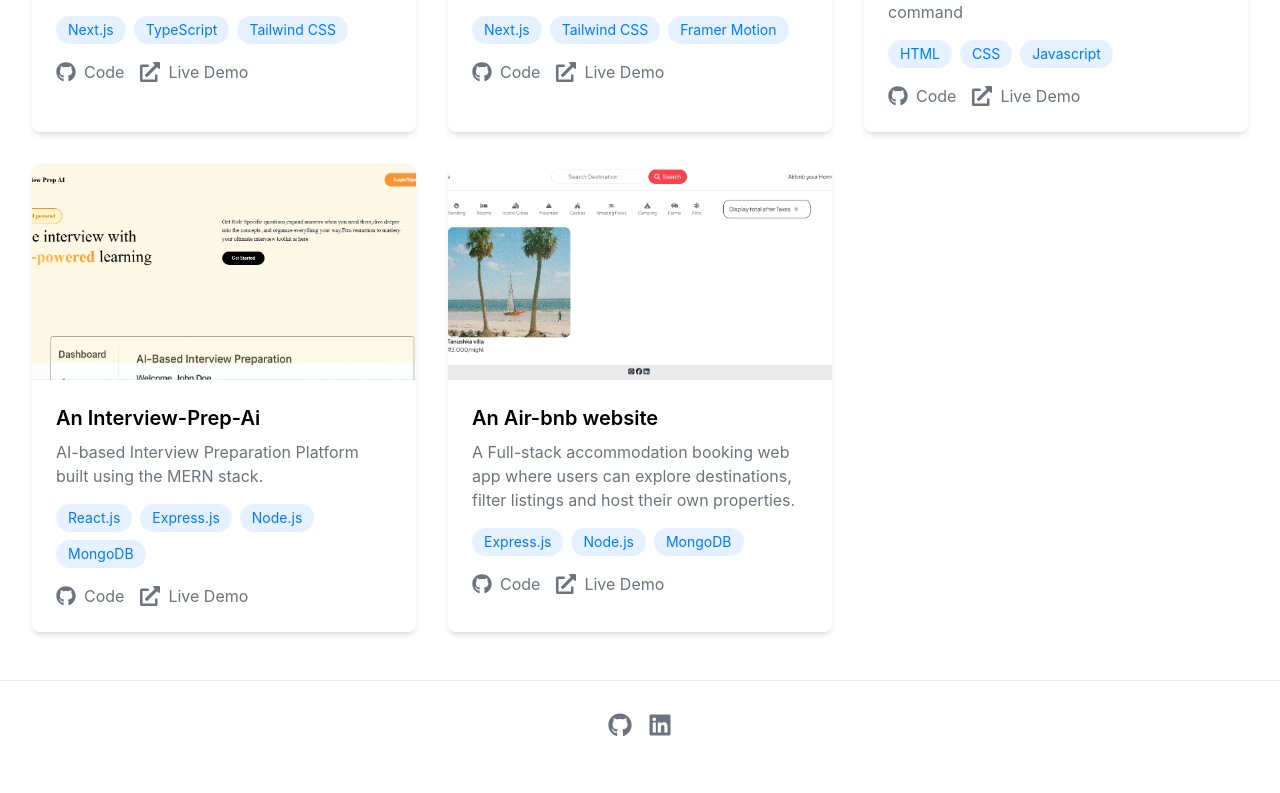
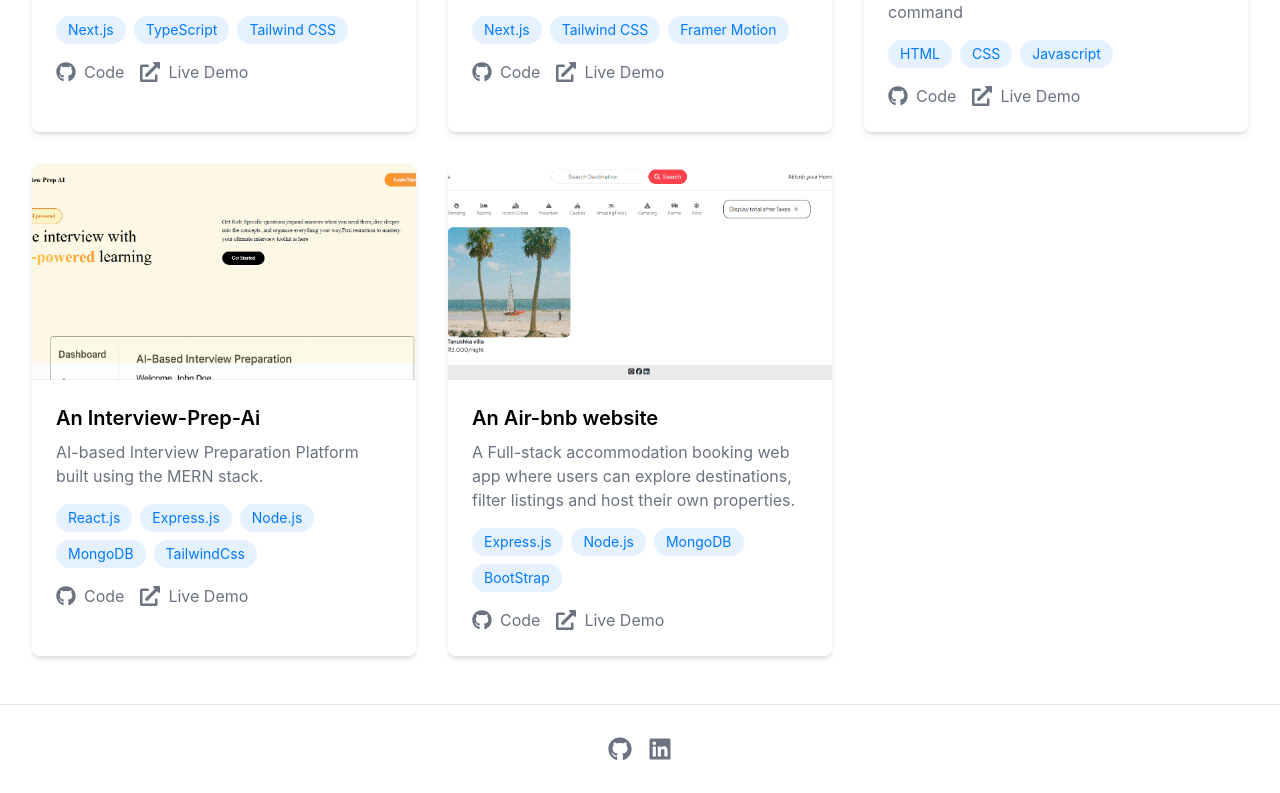
Before and after one commit to tanushka1726/Portfolio, a Next.js app: page /projects in a window 1280 px wide. Shown: the part 648-1441 px from the top of the page. Before the commit the page ends 1417 px from the top, so only its background shows below. Built offline with nearby package versions, Linux system fonts and the light colour scheme.

Commit message:
edit projects

```diff
--- a/src/contents/projects.ts
+++ b/src/contents/projects.ts
@@ -31,7 +31,7 @@ export const projects: Project[] = [
   {
     title: 'An Interview-Prep-Ai',
     description: 'AI-based Interview Preparation Platform built using the MERN stack.',
-    technologies: ["React.js", "Express.js", "Node.js", "MongoDB"],
+    technologies: ["React.js", "Express.js", "Node.js", "MongoDB","TailwindCss"],
     githubLink: 'https://github.com/tanushka1726/Interview-Prep-Ai.git',
     demoLink: 'https://interview-prep-ai-1-q9kt.onrender.com/',
     image: '/projects/Interview-Prep.png',
@@ -39,7 +39,7 @@ export const projects: Project[] = [
 {
     title: 'An Air-bnb website',
     description: 'A Full-stack accommodation booking web app where users can explore destinations, filter listings and host their own properties.',
-    technologies: [ "Express.js", "Node.js", "MongoDB"],
+    technologies: [ "Express.js", "Node.js", "MongoDB","BootStrap"],
     githubLink: 'https://github.com/tanushka1726/Flipkey.git',
     demoLink: 'https://flipkey-5bie.onrender.com/listings',
     image: '/projects/Wanderlust.png',
```
